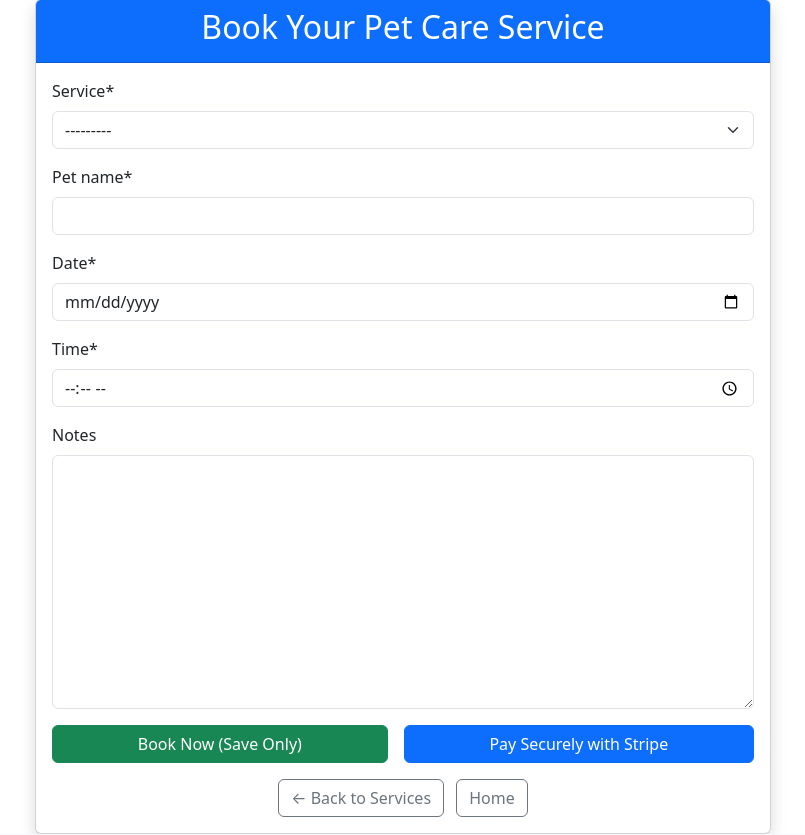
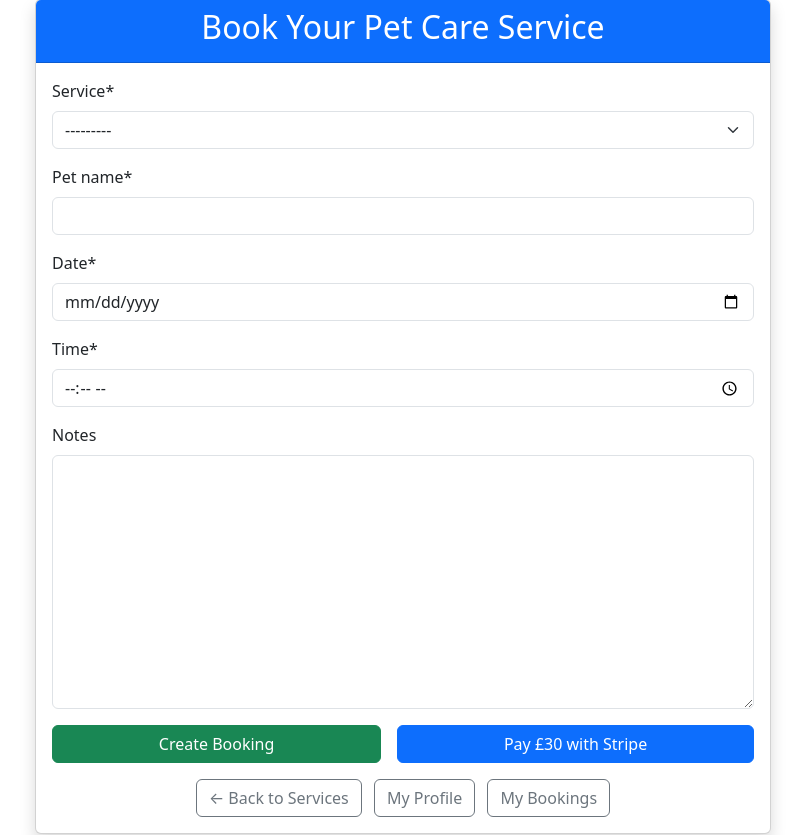
Before and after one commit to Buya96/pet-care-booker, a Django app: page /accounts/book/ in a window 1280 px wide. Shown: the part 81-916 px from the top of the page, without its empty margins (237-1042 px from the left). Run offline with Django 5.2, Linux system fonts and the light colour scheme; a user stored in the database is signed in; some libraries are stand-ins or nearby versions.

Commit message:
fix stripe booking issues

```diff
--- a/accounts/templates/accounts/booking.html
+++ b/accounts/templates/accounts/booking.html
@@ -11,27 +11,33 @@
         <h2>Book Your Pet Care Service</h2>
       </div>
       <div class="card-body">
+        {% if messages %}
+          {% for message in messages %}
+            <div class="alert alert-{{ message.tags }} alert-dismissible fade show" role="alert">
+              {{ message }}
+              <button type="button" class="btn-close" data-bs-dismiss="alert"></button>
+            </div>
+          {% endfor %}
+        {% endif %}
+
         <form method="post" id="booking-form">
           {% csrf_token %}
           {{ form|crispy }}
 
           <div class="d-grid gap-2 d-md-flex justify-content-md-between mt-3">
-            <button type="submit" class="btn btn-success flex-fill me-md-2">
-              Book Now (Save Only)
+            <button type="submit" class="btn btn-success flex-fill me-md-2" id="book-btn">
+              Create Booking
             </button>
             <button type="button" id="pay-button" class="btn btn-primary flex-fill">
-              Pay Securely with Stripe
+              Pay £30 with Stripe
             </button>
           </div>
         </form>
 
         <div class="mt-3 text-center">
-          <a href="{% url 'services' %}" class="btn btn-outline-secondary me-2">
-            ← Back to Services
-          </a>
-          <a href="{% url 'home' %}" class="btn btn-outline-secondary">
-            Home
-          </a>
+          <a href="{% url 'services' %}" class="btn btn-outline-secondary me-2">← Back to Services</a>
+          <a href="{% url 'profile' %}" class="btn btn-outline-secondary me-2">My Profile</a>
+          <a href="{% url 'bookings' %}" class="btn btn-outline-secondary">My Bookings</a>
         </div>
       </div>
     </div>
@@ -40,30 +46,84 @@
 
 <script src="https://js.stripe.com/v3/"></script>
 <script>
-const stripe = Stripe('pk_test_51Sv6GIEMFGmjP42qc1Pj358IZI2xcUeg9tDqqvBPVeJ0A5e4iHQ5ETIpWPoxvk8BhOoiYdXBLlHSzupkJZIzxcOH00pmfgJ8Uc');
+  const stripe = Stripe('{{ STRIPE_PUBLIC_KEY }}');
+  const payBtn = document.getElementById('pay-button');
 
-document.getElementById('pay-button').onclick = async function() {
-  const service = document.querySelector('select[name="service"]').value;
-  console.log('Pay clicked, service:', service);
+  // Disable pay button until we have a booking
+  payBtn.disabled = true;
+  payBtn.textContent = 'Book first, then pay';
 
-  const response = await fetch('/accounts/pay/', {
+  // Update button text when service changes
+  const serviceSelect = document.querySelector('select[name="service"]');
+  if (serviceSelect) {
+    const prices = {dog_walking: '30', grooming: '25', boarding: '35'};
+    serviceSelect.addEventListener('change', function () {
+      const service = this.value;
+      payBtn.textContent = `Pay £${prices[service] || '30'} with Stripe`;
+    });
+  }
+
+  // When the form is submitted (create booking),
+  // allow the Pay button to work and set the most recent booking_id
+  document.getElementById('booking-form').onsubmit = function (e) {
+    // After the form is POSTed, on the *next* page load, we can pay.
+    // In practice, you will want to:
+    // 1. Redirect from views.py after booking.save() to `booking` again with `booking_id`
+    // 2. OR, instead, on success, enable the Pay button and pass the new booking_id.
+    // For now, this just shows the idea:
+    payBtn.disabled = false;
+    payBtn.textContent = 'Pay with Stripe';
+  };
+
+  // Pay button click
+  payBtn.onclick = async () => {
+    if (payBtn.disabled) return;
+
+    payBtn.disabled = true;
+    payBtn.textContent = 'Redirecting to Stripe...';
+
+    // IMPORTANT: you need to get the correct booking_id here
+    // For now we assume you render it into the template as a hidden field or JS var
+    // Example in your template:
+    // <script>
+    //   window.bookingId = {{ booking.id }};  // or pass from backend
+    // </script>
+    const bookingId = window.bookingId;  // define this in your view or template
+    if (!bookingId) {
+      alert('No booking selected. Create a booking first.');
+      payBtn.disabled = false;
+      payBtn.textContent = 'Pay with Stripe';
+      return;
+    }
+
+    const service = serviceSelect ? serviceSelect.value : 'boarding';
+
+    try {
+      const response = await fetch('/accounts/create-checkout-session/', {
         method: 'POST',
         headers: {
           'Content-Type': 'application/json',
-      'X-CSRFToken': document.querySelector('[name=csrfmiddlewaretoken]').value
+          'X-CSRFToken': document.querySelector('[name=csrfmiddlewaretoken]').value,
         },
-    body: JSON.stringify({service: service})
+        body: JSON.stringify({ service: service, booking_id: bookingId }),
       });
 
-  if (response.ok) {
-    const session = await response.json();
-    console.log('Session ID:', session.id);
-    stripe.redirectToCheckout({sessionId: session.id});
-  } else {
-    console.error('Payment failed');
+      const result = await response.json();
+      if (result.error) {
+        alert('Payment setup failed: ' + result.error);
+        payBtn.disabled = false;
+        payBtn.textContent = 'Pay with Stripe';
+        return;
+      }
+
+      // Use the new way: redirect to session.url
+      window.location.href = result.url;  // returned from create_checkout_session
+    } catch (error) {
+      console.error('Stripe error:', error);
+      alert('Connection error—try again');
+      payBtn.disabled = false;
+      payBtn.textContent = 'Pay with Stripe';
     }
   };
 </script>
-
-
 {% endblock %}
--- a/accounts/urls.py
+++ b/accounts/urls.py
@@ -1,6 +1,5 @@
 from django.urls import path
 from . import views
-
 
 urlpatterns = [
     path('', views.home, name='home'),
@@ -14,5 +13,5 @@ urlpatterns = [
     path('bookings/<int:pk>/edit/', views.BookingUpdateView.as_view(), name='booking_update'),
     path('bookings/<int:pk>/delete/', views.BookingDeleteView.as_view(), name='booking_delete'),
     path('pay/', views.create_checkout_session, name='pay'),
-    path('webhook/', views.stripe_webhook, name='stripe_webhook'),
+    path('payment-success/<int:booking_id>/', views.payment_success, name='payment_success'),
 ]
--- a/accounts/views.py
+++ b/accounts/views.py
@@ -1,26 +1,26 @@
 import stripe
-import json  # for JSON body parsing
+import json
 
 from django.conf import settings
 from django.http import JsonResponse, HttpResponse
 from django.views.decorators.csrf import csrf_exempt
-from django.views.decorators.http import require_http_methods, require_POST
-from django.contrib.auth import login  # needed for SignUpView
+from django.views.decorators.http import require_http_methods
+from django.contrib.auth import login
 from django.contrib.auth.views import LoginView, LogoutView
-from django.shortcuts import render, redirect
-from django.views.generic import CreateView, FormView, TemplateView
-from django.views.generic.list import ListView
+from django.shortcuts import render, redirect, get_object_or_404
+from django.views.generic import CreateView, FormView, TemplateView, ListView
 from django.views.generic.edit import UpdateView, DeleteView
 from django.urls import reverse_lazy
 from django.contrib.auth.mixins import LoginRequiredMixin
+from django.contrib import messages
 
 from .forms import SignUpForm, BookingForm
 from .models import Booking
 
-# ---------- Stripe Config ----------
-stripe.api_key = settings.STRIPE_SECRET_KEY
 
-# ---------- Auth / Signup ----------
+stripe.api_key = getattr(settings, 'STRIPE_SECRET_KEY', None)
+
+
 class SignUpView(CreateView):
     form_class = SignUpForm
     template_name = "accounts/signup.html"
@@ -31,6 +31,7 @@ class SignUpView(CreateView):
         login(self.request, self.object)
         return response
 
+
 class CustomLoginView(LoginView):
     template_name = "accounts/login.html"
     redirect_authenticated_user = True
@@ -38,10 +39,11 @@ class CustomLoginView(LoginView):
     def get_success_url(self):
         return "/"
 
+
 class CustomLogoutView(LogoutView):
     next_page = reverse_lazy("home")
 
-# ---------- Profile / Static pages ----------
+
 class ProfileView(LoginRequiredMixin, TemplateView):
     template_name = "accounts/profile.html"
     login_url = "login"
@@ -50,23 +52,22 @@ class ProfileView(LoginRequiredMixin, TemplateView):
     def get_context_data(self, **kwargs):
         context = super().get_context_data(**kwargs)
         context["user"] = self.request.user
-        context["bookings"] = (
-            Booking.objects.filter(user=self.request.user)
-            .order_by("-created")[:5]
-        )
+        context["bookings"] = Booking.objects.filter(user=self.request.user).order_by("-created")[:5]
+        context["STRIPE_PUBLIC_KEY"] = getattr(settings, "STRIPE_PUBLISHABLE_KEY", "")
         return context
+
 
 def home(request):
     return render(request, "accounts/home.html")
 
+
 def services(request):
     return render(request, "accounts/services.html")
 
-# ---------- Bookings ----------
+
 class BookingView(LoginRequiredMixin, FormView):
     template_name = "accounts/booking.html"
     form_class = BookingForm
-    success_url = reverse_lazy("profile")
     login_url = "login"
     redirect_field_name = "next"
 
@@ -75,17 +76,17 @@ class BookingView(LoginRequiredMixin, FormView):
         kwargs["user"] = self.request.user
         return kwargs
 
+    def get_context_data(self, **kwargs):
+        context = super().get_context_data(**kwargs)
+        context["STRIPE_PUBLIC_KEY"] = getattr(settings, "STRIPE_PUBLISHABLE_KEY", "")
+        return context
+
     def form_valid(self, form):
-        # Create & save Booking first
         booking = form.save(commit=False)
         booking.user = self.request.user
         booking.save()
+        return redirect("profile")
 
-        # Store booking.pk in session for checkout (webhook will use metadata)
-        self.request.session['pending_booking_id'] = booking.pk
-
-        # Redirect to same page but trigger Stripe checkout
-        return redirect('pay')  # Assumes /pay/ URL exists
 
 class UserBookingsView(LoginRequiredMixin, ListView):
     model = Booking
@@ -103,6 +104,7 @@ class UserBookingsView(LoginRequiredMixin, ListView):
         context["user"] = self.request.user
         return context
 
+
 class BookingUpdateView(LoginRequiredMixin, UpdateView):
     model = Booking
     fields = ["service", "pet_name", "date", "time", "notes"]
@@ -116,6 +118,7 @@ class BookingUpdateView(LoginRequiredMixin, UpdateView):
     def get_success_url(self):
         return reverse_lazy("bookings")
 
+
 class BookingDeleteView(LoginRequiredMixin, DeleteView):
     model = Booking
     template_name = "accounts/booking_confirm_delete.html"
@@ -128,22 +131,34 @@ class BookingDeleteView(LoginRequiredMixin, DeleteView):
     def get_success_url(self):
         return reverse_lazy("bookings")
 
-# ---------- STRIPE ----------
+
+# STRIPE – PAY FOR A SPECIFIC BOOKING
 @csrf_exempt
 @require_http_methods(["POST"])
 def create_checkout_session(request):
+    print("=== PAY HIT ===")
+    if not request.user.is_authenticated:
+        return JsonResponse({"error": "Authentication required."}, status=401)
+
     try:
-        # Parse JSON body from JS fetch()
         data = json.loads(request.body.decode("utf-8"))
         service = data.get("service", "boarding")
+        booking_id = data.get("booking_id")  # Make sure front‑end passes this
+
+        if not booking_id:
+            return JsonResponse({"error": "Missing booking_id."}, status=400)
+
+        booking = get_object_or_404(
+            Booking, id=booking_id, user=request.user, paid=False
+        )
 
         prices = {"dog_walking": 3000, "grooming": 2500, "boarding": 3500}
         price = prices.get(service, 3000)
 
-        # Get pending booking ID from session
-        booking_id = request.session.get('pending_booking_id')
-        if not booking_id:
-            return JsonResponse({"error": "No booking found"}, status=400)
+        success_url = "{base}accounts/payment-success/{bid}/".format(
+            base=request.build_absolute_uri("/"),
+            bid=booking.id,
+        )
 
         session = stripe.checkout.Session.create(
             payment_method_types=["card"],
@@ -152,7 +167,7 @@ def create_checkout_session(request):
                     "price_data": {
                         "currency": "gbp",
                         "product_data": {
-                            "name": service.replace("_", " ").title()
+                            "name": f"{service.replace('_', ' ').title()} - {booking.pet_name}"
                         },
                         "unit_amount": price,
                     },
@@ -160,38 +175,26 @@ def create_checkout_session(request):
                 }
             ],
             mode="payment",
-            success_url=request.build_absolute_uri("/profile/"),
-            cancel_url=request.build_absolute_uri("/book/"),
-            metadata={'booking_id': str(booking_id)},  # Key: pass booking ID to webhook
+            success_url=success_url,
+            cancel_url=request.build_absolute_uri("/accounts/book/"),
         )
+        print(f"Pay session for booking {booking.id}: {session.id}")
         return JsonResponse({"id": session.id})
     except Exception as e:
-        return JsonResponse({"error": str(e)}, status=400)  # Fixed syntax
+        print(f"Pay error: {e}")
+        return JsonResponse({"error": str(e)}, status=400)
 
-# ---------- STRIPE WEBHOOK ----------
-@csrf_exempt
-@require_POST
-def stripe_webhook(request):
-    payload = request.body
-    sig_header = request.META.get('HTTP_STRIPE_SIGNATURE', '')
-    endpoint_secret = getattr(settings, 'STRIPE_WEBHOOK_SECRET', None)
 
-    try:
-        event = stripe.Webhook.construct_event(
-            payload, sig_header, endpoint_secret
+# PAYMENT SUCCESS – CONFIRM A SPECIFIC BOOKING
+def payment_success(request, booking_id):
+    booking = get_object_or_404(Booking, id=booking_id, user=request.user)
+    if not booking.paid:
+        booking.paid = True
+        booking.save()
+        messages.success(
+            request,
+            f"✅ Payment complete! '{booking.pet_name} - {booking.get_service_display()}' is PAID.",
         )
-    except ValueError:
-        return HttpResponse(status=400)
-    except stripe.error.SignatureVerificationError:
-        return HttpResponse(status=400)
-
-    if event['type'] == 'checkout.session.completed':
-        session = event['data']['object']
-        booking_id = session.metadata.get('booking_id')
-        if booking_id:
-            booking = Booking.objects.get(id=int(booking_id), user=request.user)  # Secure: filter by user if possible
-            booking.paid = True
-            booking.save()
-            print(f"Booking {booking_id} marked as paid!")  # For logs
-
-    return HttpResponse(status=200)
+    else:
+        messages.info(request, f"'{booking.pet_name}' already paid.")
+    return redirect("bookings")  # ← this was broken
```
Also changed, not shown: accounts/templates/accounts/base.html (line endings or trailing spaces), db.sqlite3. Lines whose indentation alone changed are shown as unchanged.
